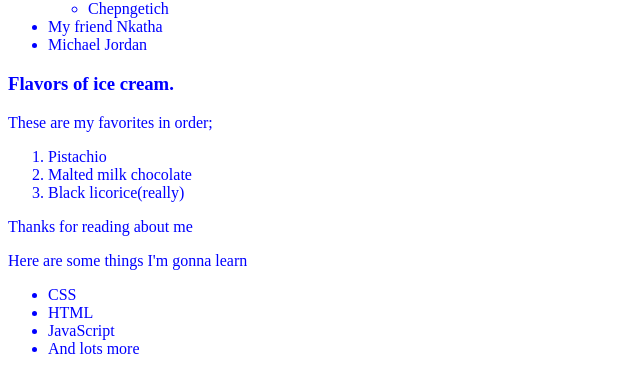
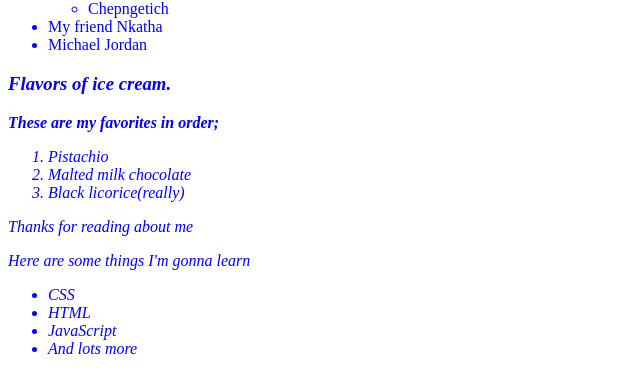
Before and after one commit to lopojohn/mypet2, a plain HTML site: page my-first-webpage.html in a window 1280 px wide. Shown: the part 242-634 px from the top of the page, without its empty margins (0-640 px from the left). Drawn offline with Linux system fonts and the light colour scheme.

Commit message:
add bold and italics

```diff
--- a/my-first-webpage.html
+++ b/my-first-webpage.html
@@ -19,8 +19,8 @@
         <li> My friend Nkatha</li>
         <li>Michael Jordan</li>
       </ul>
-      <h3>Flavors of ice cream.</h3>
-      <p>These are my favorites in order;</p>
+      <h3><em>Flavors of ice cream.<em></h3>
+      <p><strong>These are my favorites in order;</strong></p>
       <ol>
         <li>Pistachio</li>
         <li> Malted milk chocolate</li>
```
